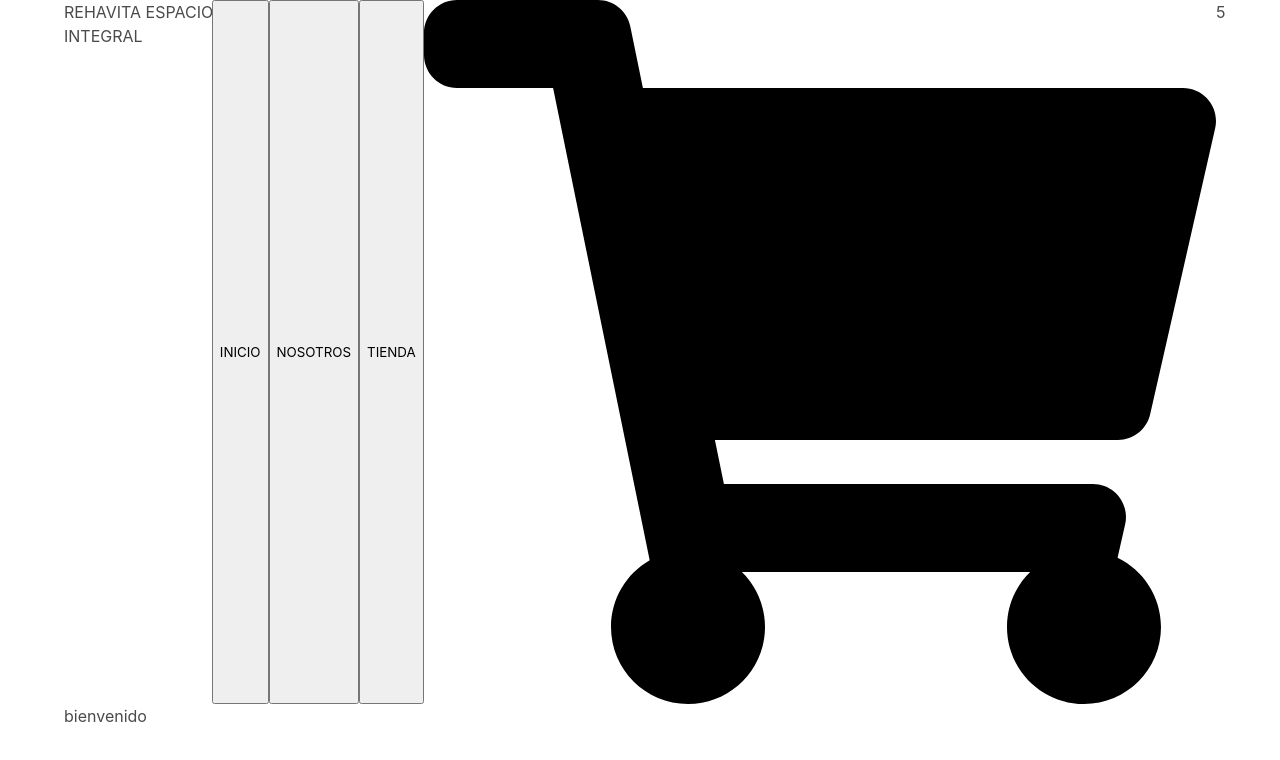
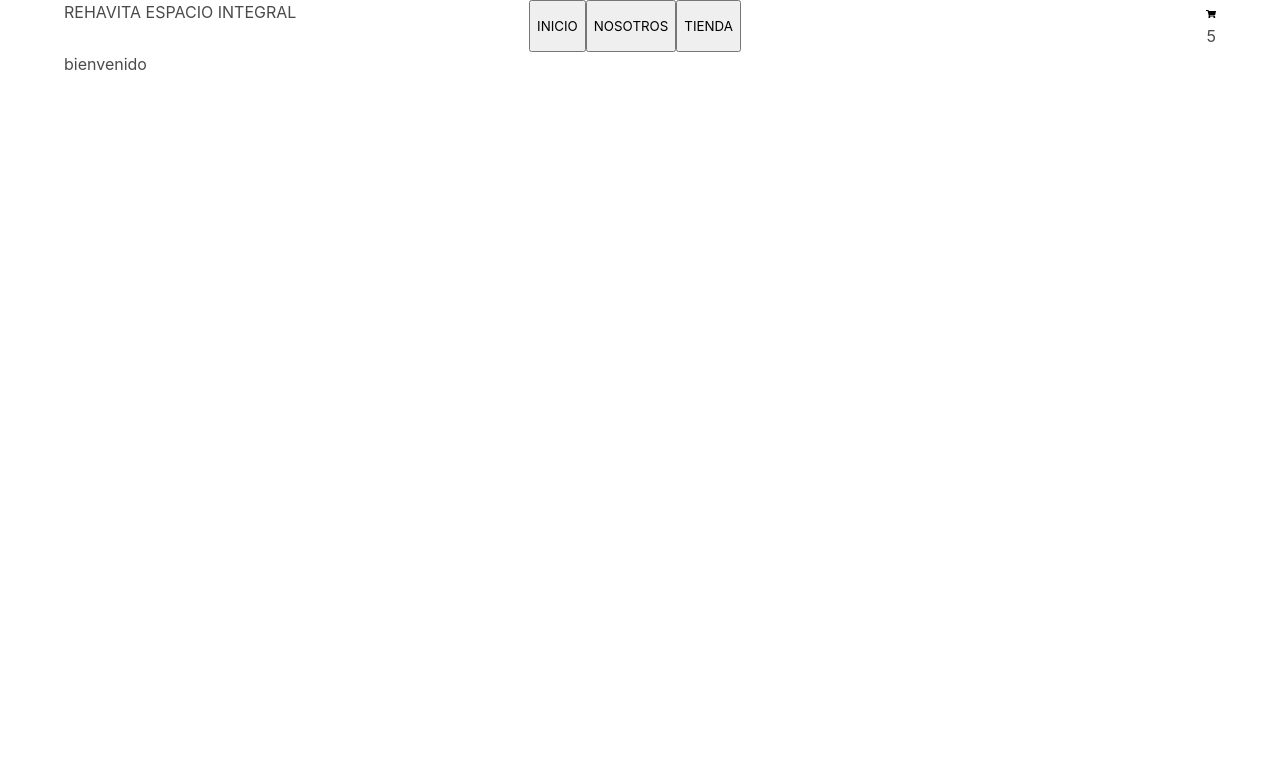
Before and after one commit to tperezromero5/react, a React (Create React App) app: page / in a window 1280 px wide. Shown: the top 760 px of the page. Built offline with nearby package versions, Linux system fonts and the light colour scheme.

Commit message:
preEntrega1 lista

```diff
--- a/src/App.js
+++ b/src/App.js
@@ -3,7 +3,12 @@ import ItemListContainer from "./components/ItemListContainer/ItemListContainer"
 import "bulma/css/bulma.css";
 function App(){
     return <div className="container">
+        <div className="navbar-brand">
         <NavBar/>
+        </div>
+        <div className="center">
         <ItemListContainer greeting={"bienvenido"}/>
+        </div>
+
     </div>}
     export default App;
--- a/src/components/CartWidget/CartWidget.js
+++ b/src/components/CartWidget/CartWidget.js
@@ -1,6 +1,6 @@
 import cart from "./assets/cart.svg"
 const CartWidget = () =>{
-    return <div className="container">
+    return <div>
         <img src={cart} alt="Cart-widget" />
         5
     </div>
--- a/src/components/NavBar/NavBar.js
+++ b/src/components/NavBar/NavBar.js
@@ -1,13 +1,18 @@
 import CartWidget from "../CartWidget/CartWidget"
 const NavBar = () => {
-return<nav className="navbar">
-    <h3>REHAVITA ESPACIO INTEGRAL</h3>
-    <div className="navbar-brand">
+return<div className="container has-background-color-green">
+    <nav className="navbar">
+    <h3 className="navbar-start">REHAVITA ESPACIO INTEGRAL</h3>
+        <div className="navbar-start">
         <button>INICIO</button>
         <button>NOSOTROS</button>
         <button>TIENDA</button>
+        </div>
+        <div className="navbar-end">
+        <CartWidget />
+        </div>
+    </nav>
+
     </div>
-    <CartWidget />
-</nav>
 }
 export default NavBar;
```
